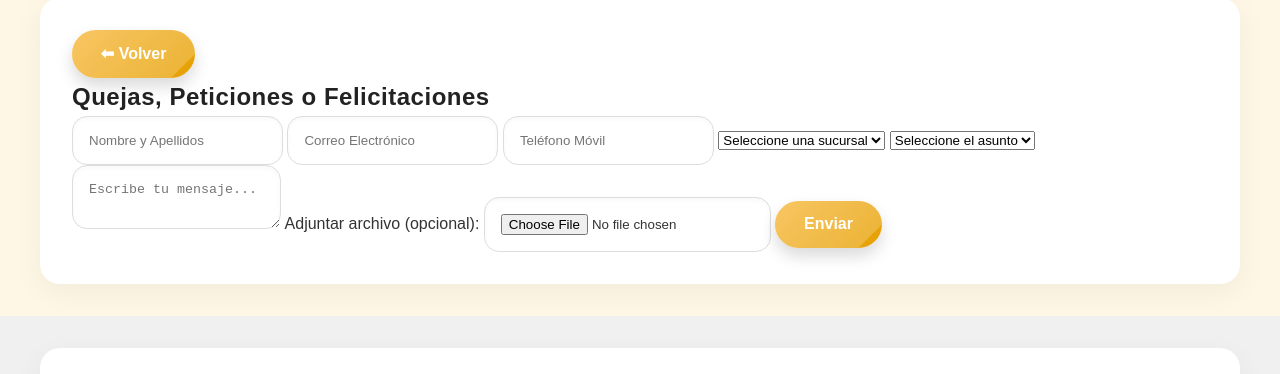
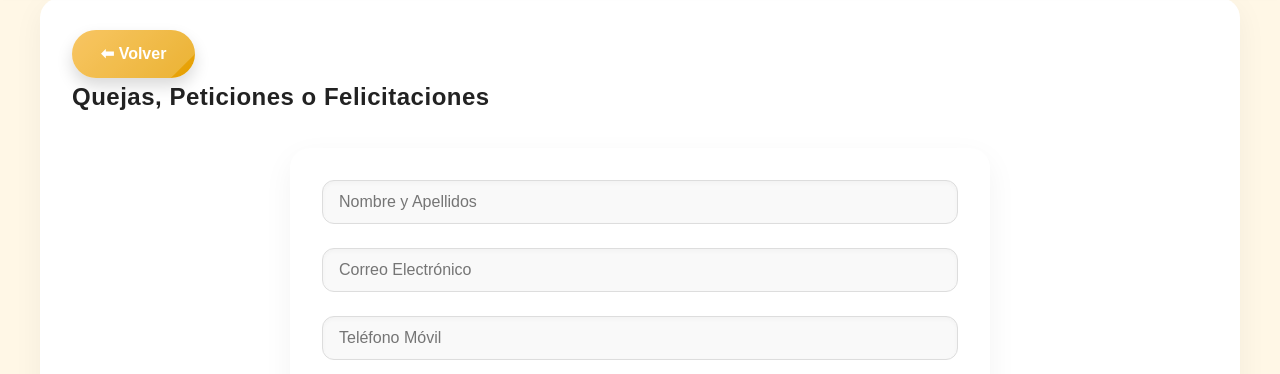
Before and after one commit to otpvayne/Pagina-web-demo, a website: page public/quejas.html in a window 1280 px wide. Shown: the part 102-476 px from the top of the page. Drawn offline with Linux system fonts and the light colour scheme.

Commit message:
se agrego  estilo mas lindo al de quejas

```diff
--- a/public/quejas.html
+++ b/public/quejas.html
@@ -7,6 +7,86 @@
   <link rel="stylesheet" href="estilos/styles.css" />
   <script defer src="scripts/script.js"></script>
 </head>
+<style>
+  /* === FORMULARIO DE CONTACTO/QUEJAS === */
+form {
+  background: #ffffff;
+  padding: 2rem;
+  border-radius: 20px;
+  box-shadow: 0 10px 30px rgba(0, 0, 0, 0.05);
+  max-width: 700px;
+  margin: 2rem auto;
+  display: flex;
+  flex-direction: column;
+  gap: 1.5rem;
+}
+
+form h1,
+form h2 {
+  text-align: center;
+  color: #333;
+}
+
+form input,
+form select,
+form textarea {
+  padding: 12px 16px;
+  border: 1px solid #ddd;
+  border-radius: 12px;
+  font-size: 1rem;
+  width: 100%;
+  transition: all 0.3s ease;
+  background-color: #f9f9f9;
+}
+
+form input:focus,
+form select:focus,
+form textarea:focus {
+  outline: none;
+  border-color: var(--color-principal, #f6b73c);
+  box-shadow: 0 0 0 3px rgba(246, 183, 60, 0.3);
+  background-color: #fff;
+}
+
+form textarea {
+  min-height: 120px;
+  resize: vertical;
+}
+
+form label {
+  font-weight: bold;
+  color: #555;
+}
+
+form button {
+  background-color: var(--color-principal, #f6b73c);
+  color: white;
+  padding: 0.8rem 1.6rem;
+  border: none;
+  border-radius: 10px;
+  font-size: 1rem;
+  font-weight: 600;
+  cursor: pointer;
+  transition: background 0.3s ease;
+}
+
+form button:hover {
+  background-color: #e0a200;
+  transform: scale(1.03);
+}
+
+/* Responsive */
+@media (max-width: 600px) {
+  form {
+    padding: 1.5rem;
+  }
+
+  form button {
+    font-size: 0.95rem;
+  }
+}
+
+  </style>
 <body>
   <header class="sticky-header">
     <nav class="header-nav">
```
